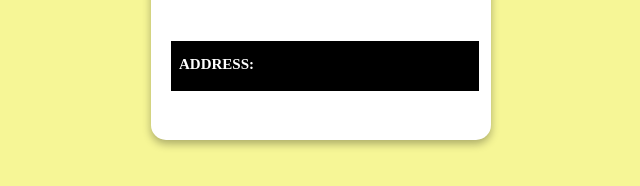
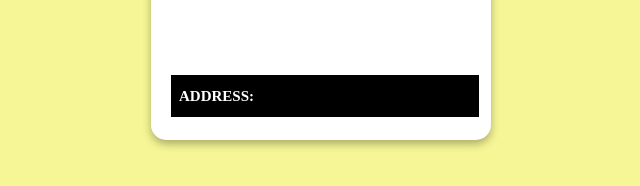
Before and after one commit to doondigangadhar30/IdentityCardGenerator, a plain HTML site: page id-generation.html in a window 1280 px wide. Shown: the part 538-724 px from the top of the page, without its empty margins (319-959 px from the left). Drawn offline with Linux system fonts and the light colour scheme.

Commit message:
student-address updated

```diff
--- a/style.css
+++ b/style.css
@@ -101,8 +101,8 @@ body {
     text-transform: uppercase;
 }
 .student-address{
-    padding-top: 3px;
-    padding-bottom: 6px;
+    padding: auto;
+    margin-bottom: 3px;
 }
 
 img.center {
```
